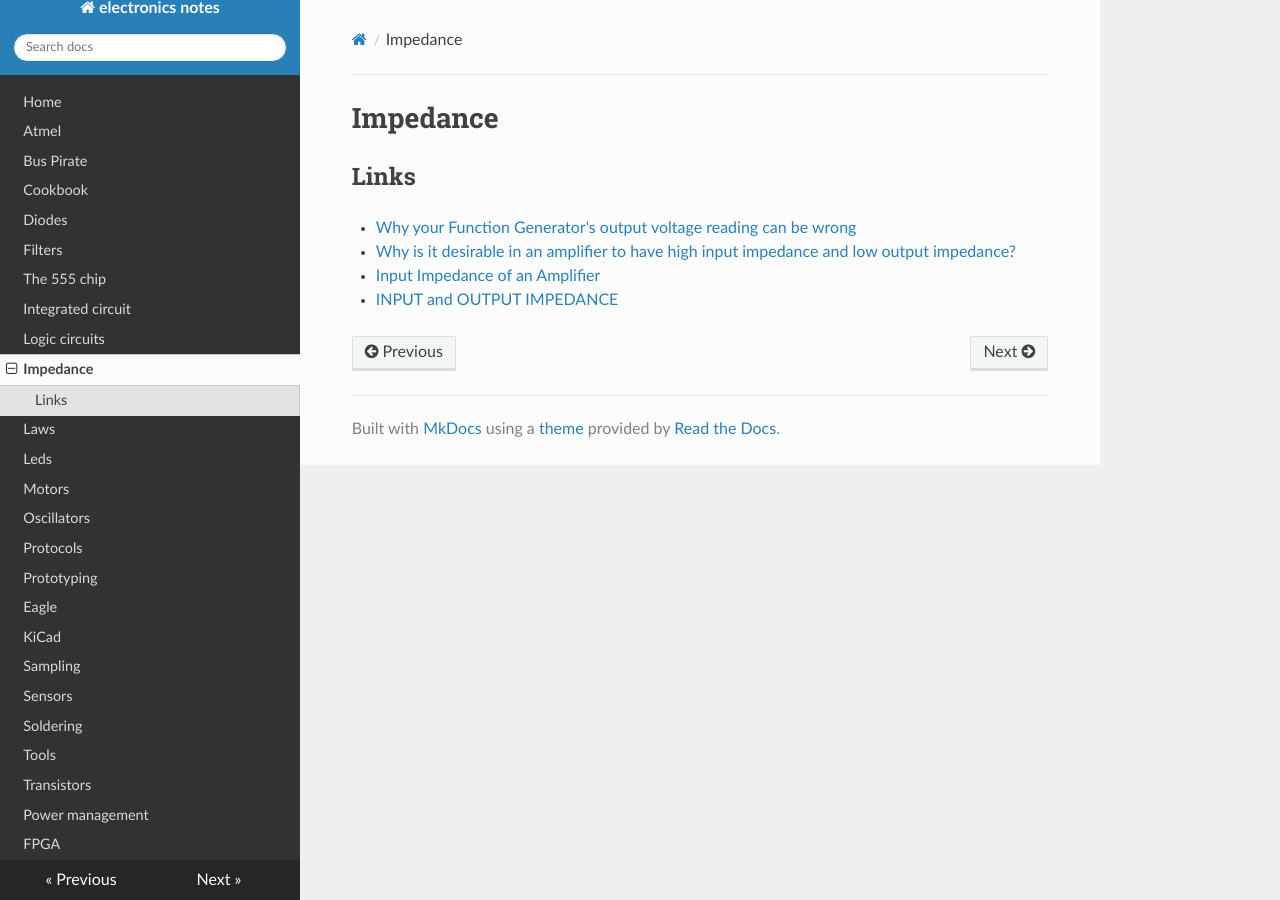
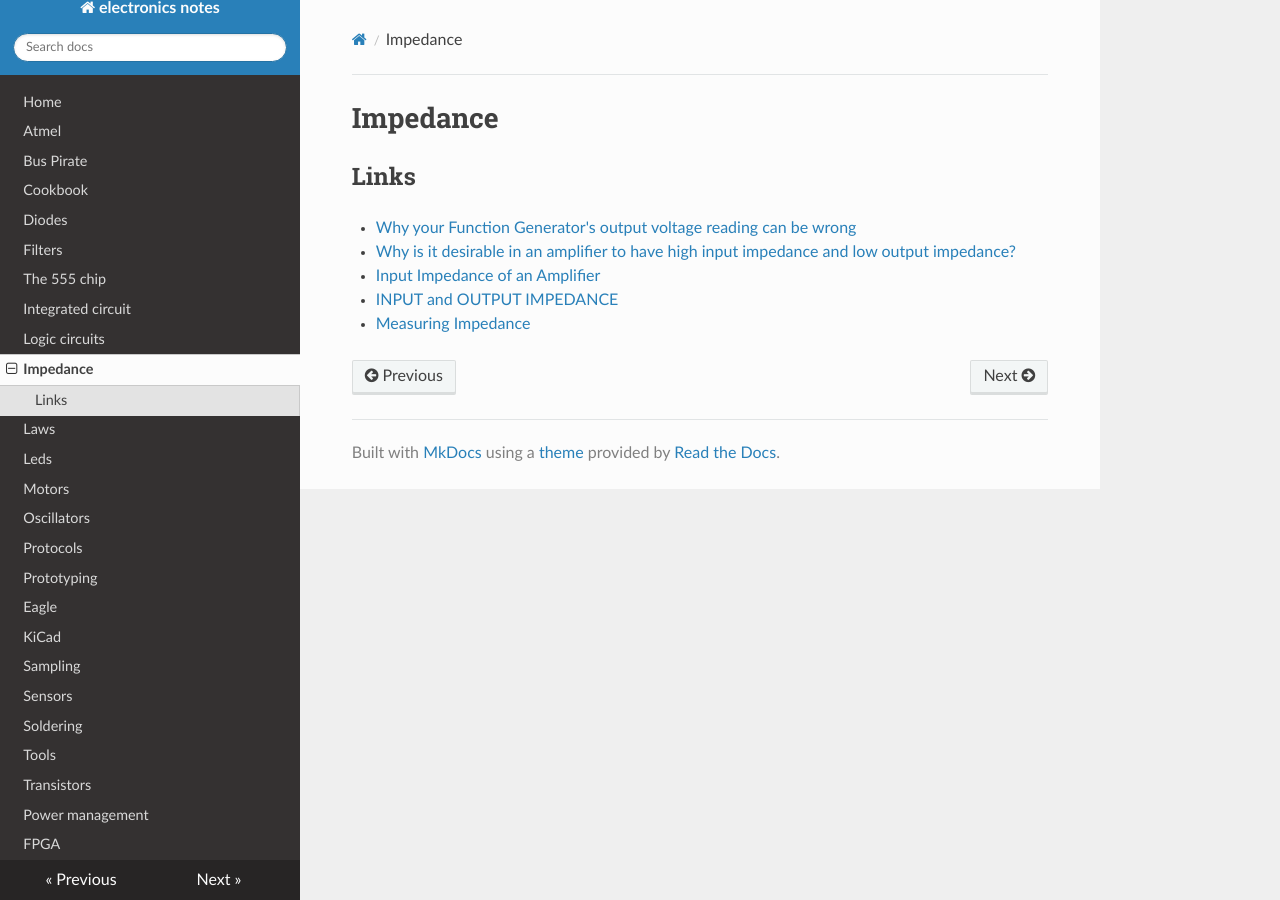
Before and after one commit to gipi/electronics-notes, an MkDocs documentation site: the page built from docs/impedance.md, in a window 1280 px wide. Built offline with MkDocs 1.6.1, drawn with Linux system fonts in a browser that asks for light colours; nearby versions of some CDN libraries; old or Windows-style settings are respelled for this version of MkDocs.

Commit message:
Add link.

```diff
--- a/docs/impedance.md
+++ b/docs/impedance.md
@@ -6,3 +6,4 @@
  - [Why is it desirable in an amplifier to have high input impedance and low output impedance?](https://electronics.stackexchange.com/questions/68638/why-is-it-desirable-in-an-amplifier-to-have-high-input-impedance-and-low-output)
  - [Input Impedance of an Amplifier](http://www.electronics-tutorials.ws/amplifier/input-impedance-of-an-amplifier.html)
  - [INPUT and OUTPUT IMPEDANCE](https://www.pdx.edu/nanogroup/sites/www.pdx.edu.nanogroup/files/2013_Input_output_impedance_9.pdf)
+ - [Measuring Impedance](http://www.learnabout-electronics.org/ac_theory/impedance73.php)
```
